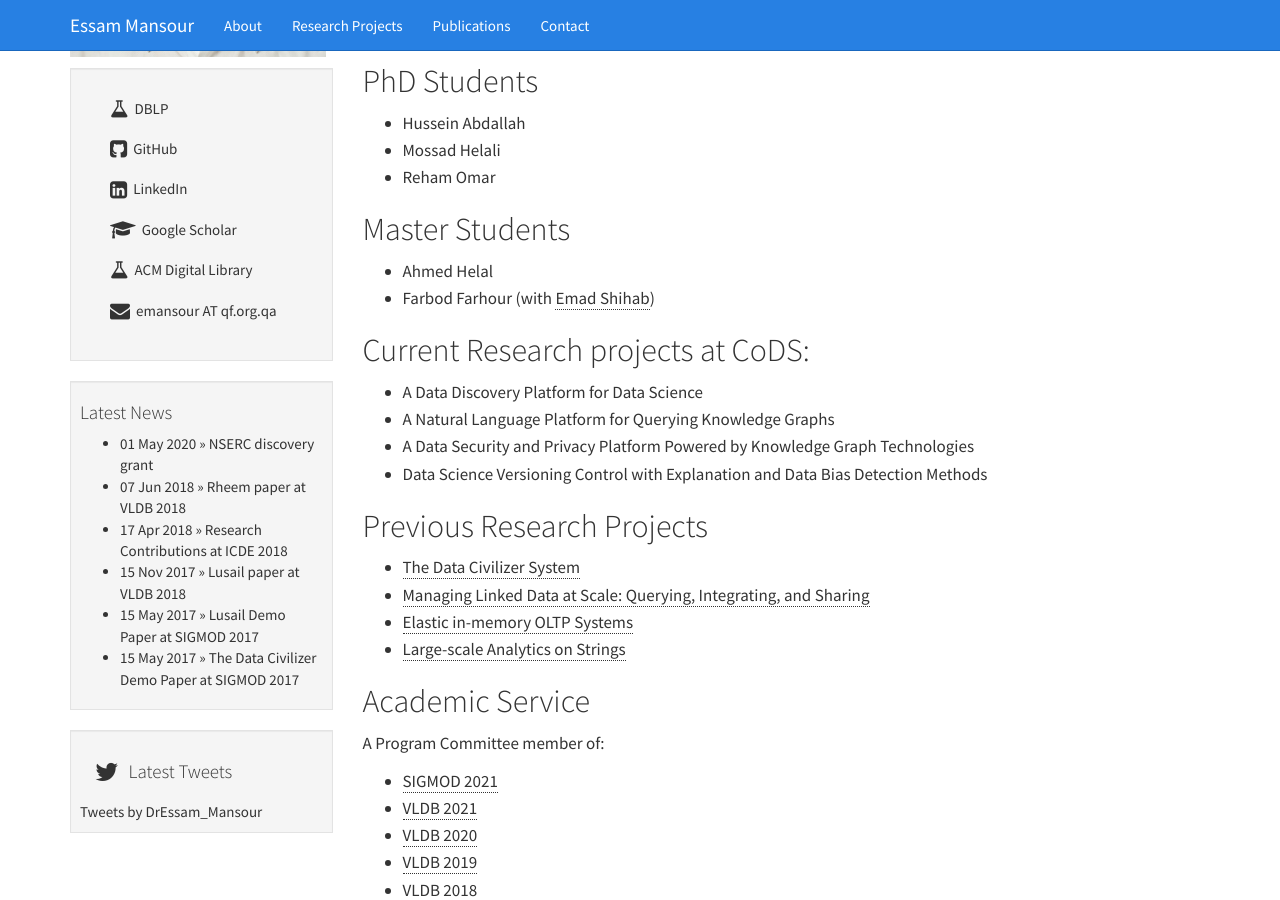
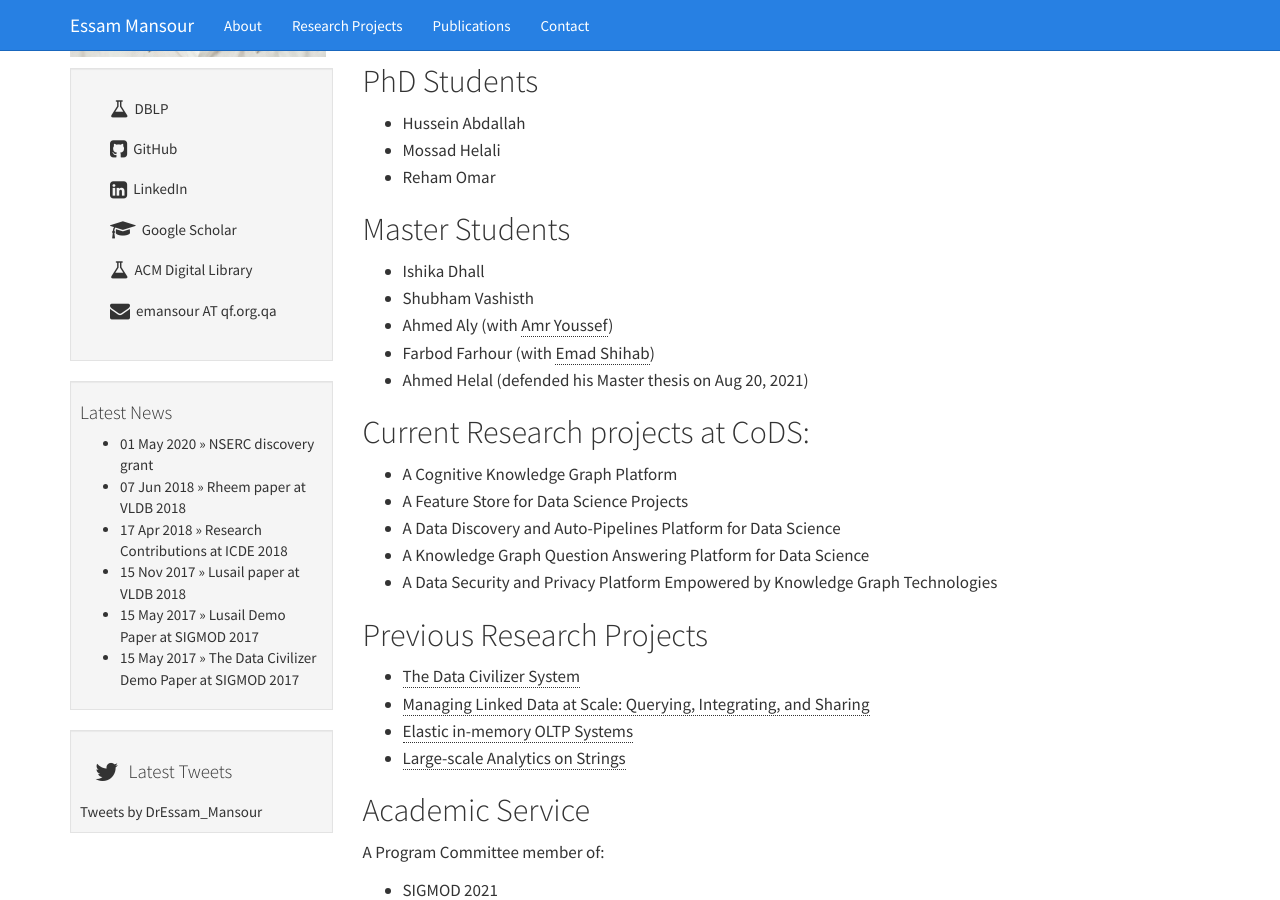
Before and after one commit to mansoure/mansoure.github.io, a Jekyll site: the page built from index.md, in a window 1280 px wide and 900 px high, scrolled down 269 px. Built offline with Jekyll 4.4.1, drawn with Linux system fonts in a browser that asks for light colours; comment, search, counter and statistics services are not loaded.

Commit message:
new students

```diff
--- a/index.md
+++ b/index.md
@@ -14,15 +14,19 @@ I am an assistant professor in the Department of Computer-Science and Software E
 - Reham Omar
 
 ## Master Students
-- Ahmed Helal
+- Ishika Dhall
+- Shubham Vashisth
+- Ahmed Aly (with [Amr Youssef](https://users.encs.concordia.ca/~youssef/))
 - Farbod Farhour (with [Emad Shihab](http://das.encs.concordia.ca/members/emad-shihab/))
+- Ahmed Helal (defended his Master thesis on Aug 20, 2021)
 
 ## Current Research projects at CoDS:
 
-- A Data Discovery Platform for Data Science
-- A Natural Language Platform for Querying Knowledge Graphs
-- A Data Security and Privacy Platform Powered by Knowledge Graph Technologies
-- Data Science Versioning Control with Explanation and Data Bias Detection Methods
+- A Cognitive Knowledge Graph Platform
+- A Feature Store for Data Science Projects
+- A Data Discovery and Auto-Pipelines Platform for Data Science
+- A Knowledge Graph Question Answering Platform for Data Science
+- A Data Security and Privacy Platform Empowered by Knowledge Graph Technologies
 
 ## Previous Research Projects
 
```
